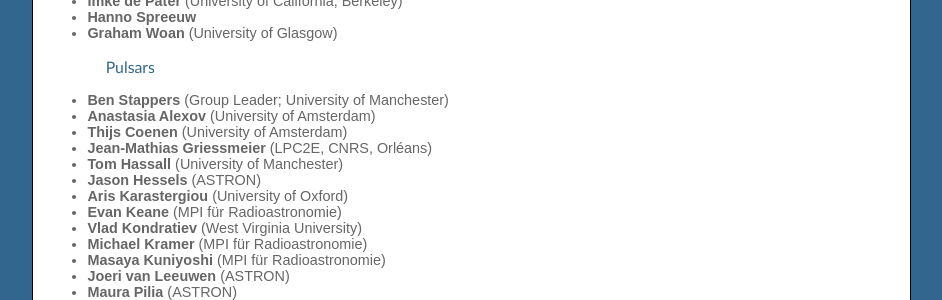
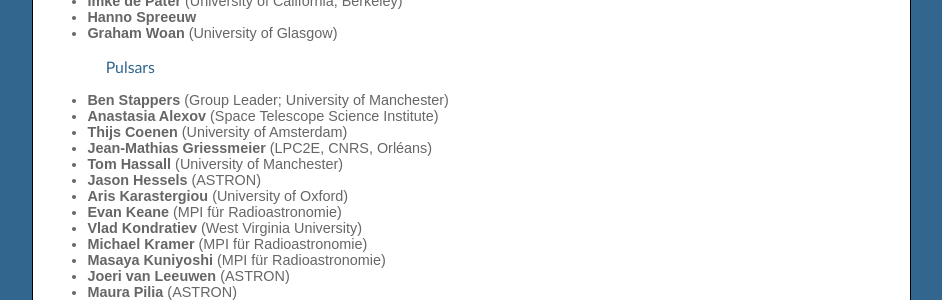
Before and after one commit to transientskp/transientskp.github.com, a Jekyll site: the page built from team/index.html, in a window 1280 px wide and 900 px high, scrolled down 1696 px. Shown: the part 254-554 px from the top of the window, without its empty margins (241-1183 px from the left). Built offline with Jekyll 4.4.1, drawn with Linux system fonts in a browser that asks for light colours.

Commit message:
Update affiliation for A2

```diff
--- a/team/index.html
+++ b/team/index.html
@@ -128,7 +128,7 @@
 <h3>Pulsars</h3>
 <ul>
   <li><strong>Ben Stappers</strong> (Group Leader; University of Manchester)</li>
-  <li><strong>Anastasia Alexov</strong> (University of Amsterdam)</li>
+  <li><strong>Anastasia Alexov</strong> (Space Telescope Science Institute)</li>
   <li><strong>Thijs Coenen</strong> (University of Amsterdam)</li>
   <li><strong>Jean-Mathias Griessmeier</strong> (LPC2E, CNRS, Orl&eacute;ans)</li>
   <li><strong>Tom Hassall</strong> (University of Manchester)</li>
```
